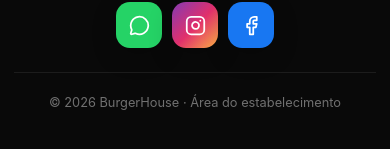
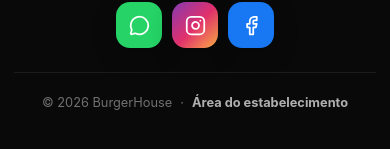
Before and after one commit to LEBEATO/cardapio-digital, a React (Vite) app: page / in a window 390 px wide. Shown: the part 2452-2601 px from the top of the page. Built offline with nearby package versions, Linux system fonts and the light colour scheme; no server answers; the database is empty.

Commit message:
style: add footer admin access link

```diff
--- a/src/styles/globals.css
+++ b/src/styles/globals.css
@@ -166,3 +166,5 @@
 .footer-logo{display:inline-block;text-decoration:none}.footer-logo span{color:#ff691e}
 
 .admin-products{display:grid;gap:14px;margin-top:14px;padding-top:24px;border-top:1px solid rgba(255,255,255,.09)}.admin-products-title{display:flex;align-items:end;justify-content:space-between;gap:16px}.admin-products-title h2{margin:4px 0 0;color:#fff;font-size:1.3rem}.admin-products-title>span{color:rgba(255,255,255,.55);font-size:.82rem}.admin-product-list{display:grid;gap:10px}.admin-product-item{display:grid;grid-template-columns:58px minmax(0,1fr) auto;align-items:center;gap:12px;padding:10px;border:1px solid rgba(255,255,255,.08);border-radius:14px;background:rgba(255,255,255,.025)}.admin-product-thumb{width:58px;height:58px;display:grid;place-items:center;overflow:hidden;border-radius:11px;background:#151311;font-size:1.8rem}.admin-product-thumb img{width:100%;height:100%;object-fit:cover}.admin-product-meta{display:grid;gap:4px;min-width:0}.admin-product-meta strong{overflow:hidden;text-overflow:ellipsis;white-space:nowrap;color:#fff}.admin-product-meta small{color:rgba(255,255,255,.55)}.admin-delete-button{min-height:40px;padding:0 14px;border:1px solid rgba(255,90,90,.28);border-radius:10px;background:rgba(255,70,70,.08);color:#ff8585;font-weight:800;cursor:pointer}.admin-delete-button:hover{background:rgba(255,70,70,.16);border-color:#ff6565}@media(max-width:560px){.admin-products-title{align-items:start}.admin-product-item{grid-template-columns:52px minmax(0,1fr);}.admin-product-thumb{width:52px;height:52px}.admin-delete-button{grid-column:1/-1;width:100%}}
+
+.footer-bottom{display:flex;align-items:center;gap:8px;flex-wrap:wrap}.footer-admin-link{color:rgba(255,255,255,.68);text-decoration:none;font-weight:700;transition:color .18s ease}.footer-admin-link:hover,.footer-admin-link:focus-visible{color:#ff7a33;text-decoration:underline;text-underline-offset:4px}@media(max-width:600px){.footer-bottom{justify-content:center}}
```
